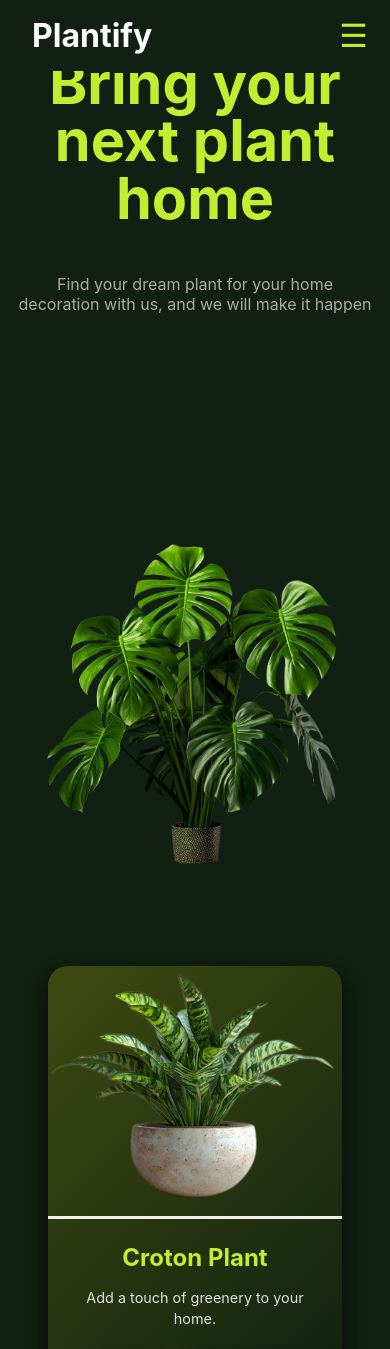
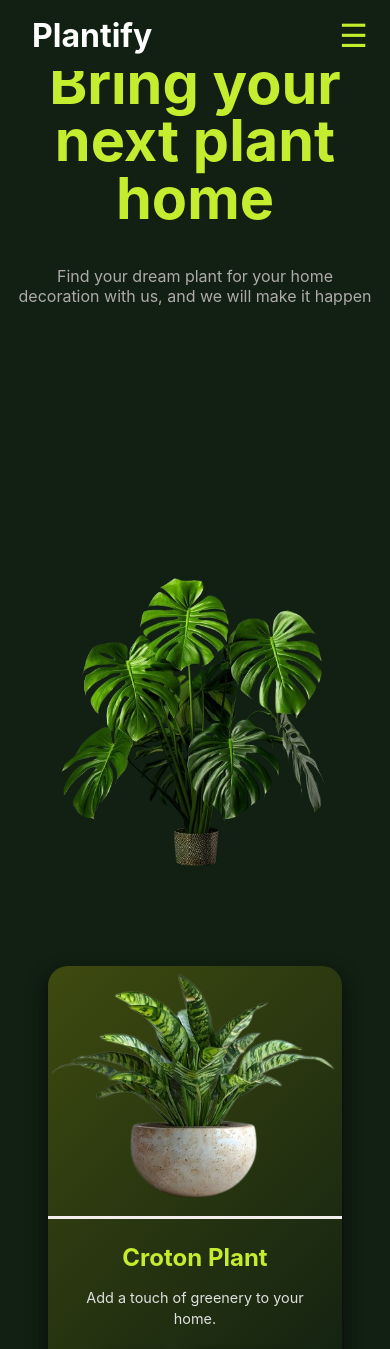
Before and after one commit to Harshanad03/firstrj, a React (Create React App) app: page / in a window 390 px wide. Shown: the top 1349 px of the page. Built offline with nearby package versions, Linux system fonts and the light colour scheme.

Commit message:
Update App.css

```diff
--- a/src/App.css
+++ b/src/App.css
@@ -594,22 +594,25 @@ a {
     flex-direction: column; /* Stack elements vertically */
     align-items: center; /* Center items */
     padding: 1rem;
+    gap: 0.1 rem; /* Reduce space between elements */
   }
 
   .text-container {
     max-width: 100%; /* Full width on mobile */
     text-align: center; /* Center text */
     font-size: 1.8rem; /* Adjust font size for mobile */
-    margin-bottom: 1rem; /* Add spacing below text */
+    margin-bottom: 0.5rem; /* Reduce spacing below text */
   }
 
   .text1 {
     font-size: 1rem; /* Smaller font for mobile */
+    margin-top: 0.5rem; /* Reduce top margin */
   }
 
   .plt1 {
-    max-width: 100%; /* Adjust image size */
+    max-width: 90%; /* Slightly smaller image width */
     height: auto;
+    margin-top: 0.5rem; /* Reduce top margin */
   }
 
   .scroll-to-top {
```
